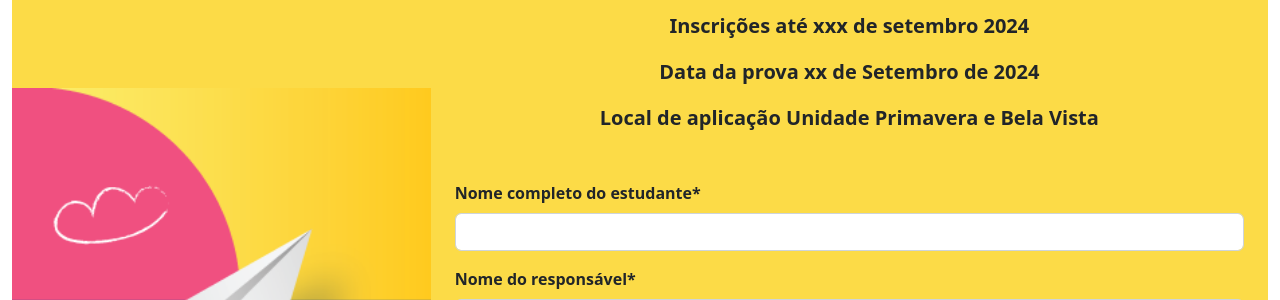
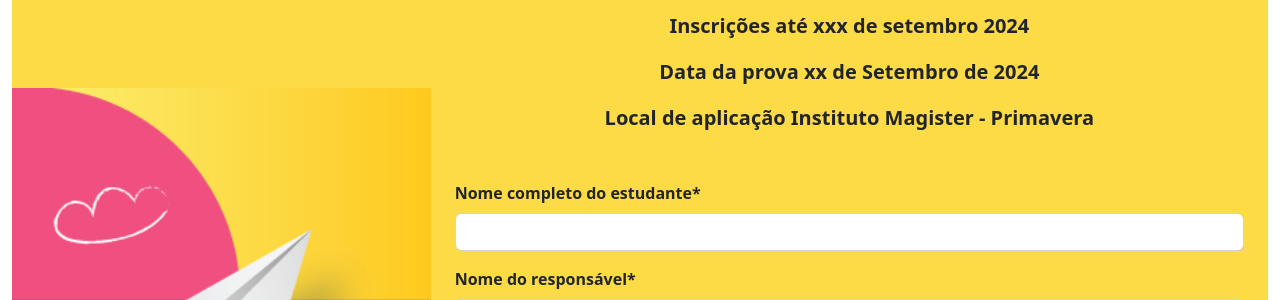
Before and after one commit to gwpoliveira/magbolsas, a Django app: page /inscricao/ in a window 1280 px wide. Shown: the part 711-1011 px from the top of the page. Run offline with Django 5.2, Linux system fonts and the light colour scheme.

Commit message:
removendo Unidade Bela Vista

```diff
--- a/inscricoes/models.py
+++ b/inscricoes/models.py
@@ -11,7 +11,7 @@ class Inscricao(models.Model):
     uf = models.CharField(verbose_name='UF:', max_length=2, blank=True)
     telefone = models.CharField(verbose_name='Telefone para contato:', max_length=15, blank=True)
     irmaos = models.CharField(verbose_name='Tem irmãos?', max_length=20, blank=True, null=True, choices=[('Não', 'Não Tenho'),('Um', 'Um'), ('Dois', 'Dois'), ('Três ou Mais', 'Três ou Mais')])
-    unidade = models.CharField(max_length=50, choices=[('Primavera', 'Unidade Primavera'), ('Bela Vista', 'Unidade Bela Vista')], blank=True)
+    unidade = models.CharField(max_length=50, choices=[('Primavera', 'Unidade Primavera')], blank=True)
     nivel = models.CharField(max_length=50, blank=True, null=True, choices=[
         ('Maternal Babay', 'Maternal Babay'),
         ('1º ano Fundamental I', '1º ano Fundamental I'),
--- a/templates/home.html
+++ b/templates/home.html
@@ -27,7 +27,7 @@ MagBolsas - Inscrição para Bolsa de Estudos
             <div class="text-center mb-5 fs-5">
                 <p>Inscrições até xxx de setembro 2024</p>
                 <p>Data da prova xx de Setembro de 2024</p>
-                <p>Local de aplicação Unidade Primavera e Bela Vista</p>
+                <p>Local de aplicação Instituto Magister - Primavera</p>
             </div>
 
             <form method="post">
```
